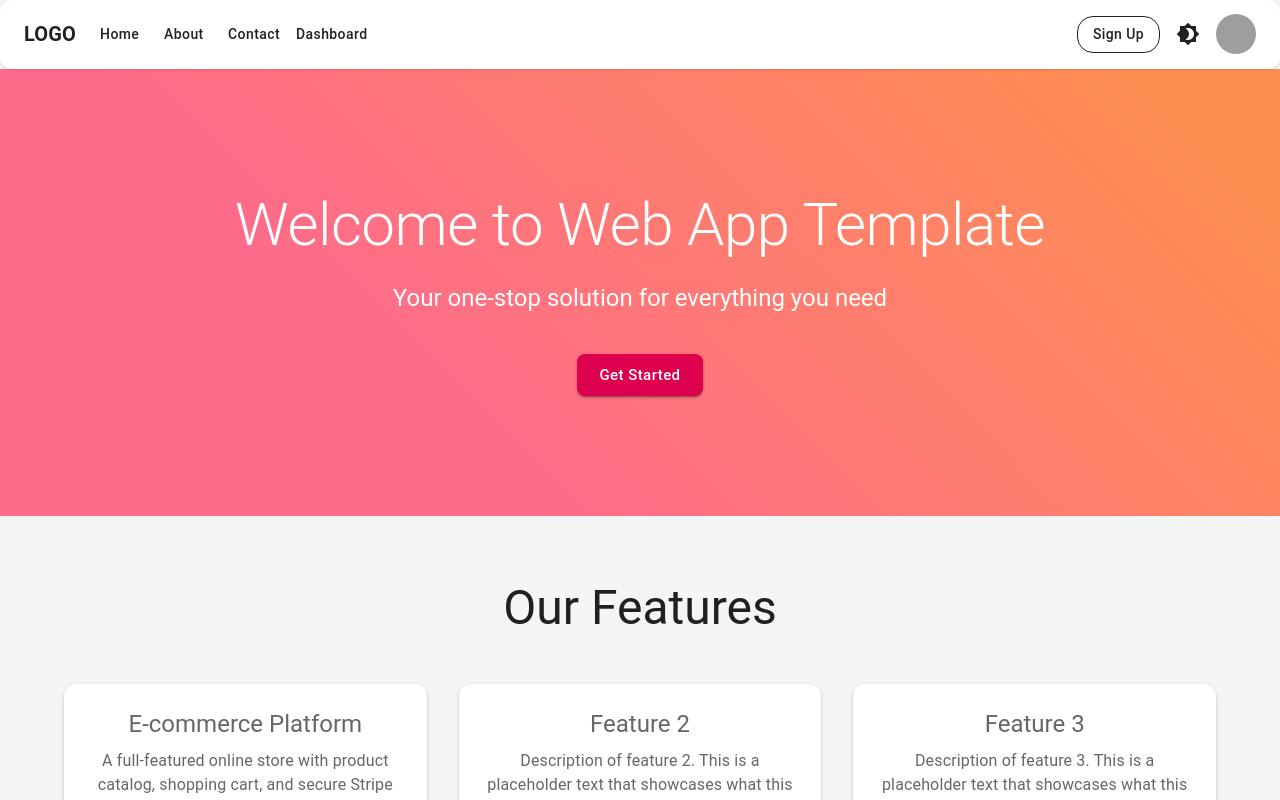
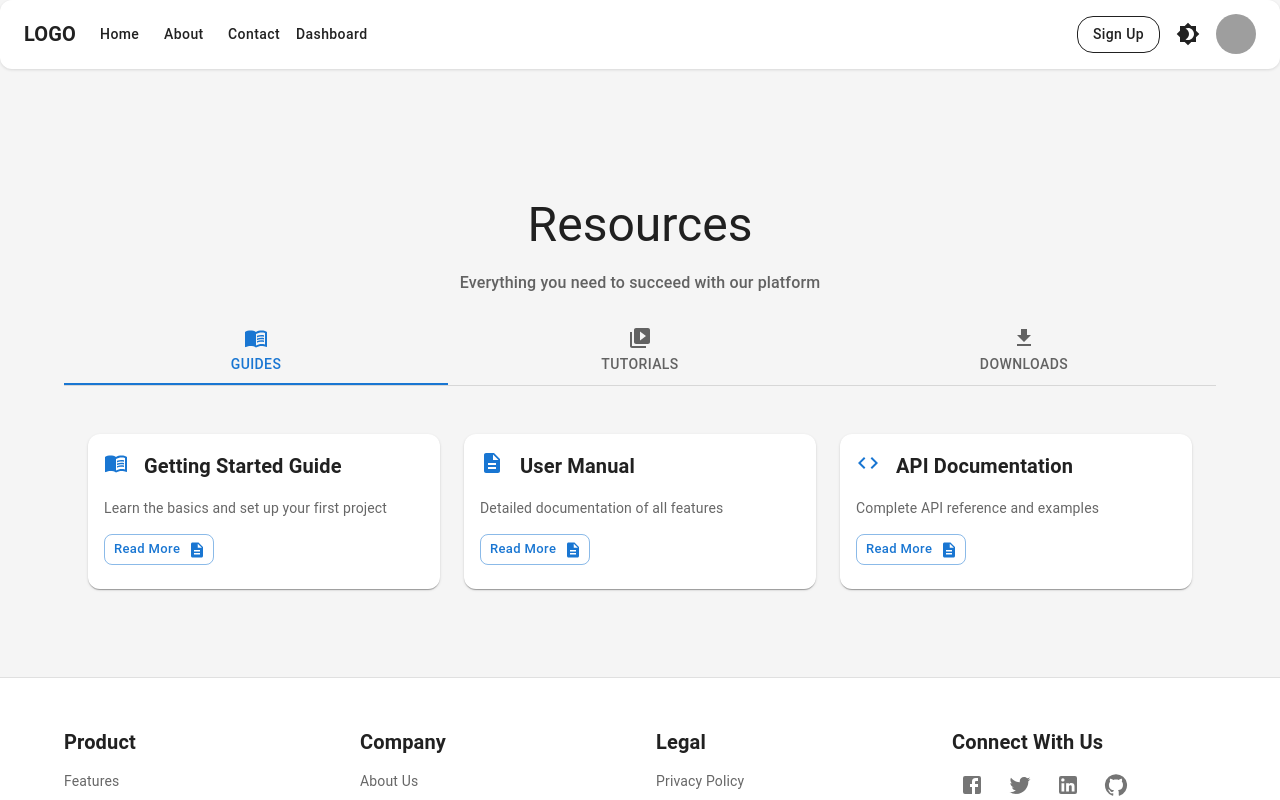
Before and after one commit to timone019/web-app-template, a React (Create React App) app: page /resources in a window 1280 px wide. Before the commit this address led to /. Shown: the top 800 px of the page. Built offline with nearby package versions, Linux system fonts and the light colour scheme; grey boxes are pictures that could not be loaded.

Commit message:
footer: built out resources page

```diff
--- a/src/App.tsx
+++ b/src/App.tsx
@@ -19,6 +19,7 @@ import Ecommerce from './pages/Ecommerce';
 import Checkout from './pages/Checkout';
 import OrderConfirmation from './pages/OrderConfirmation';
 import Pricing from './pages/Pricing';
+import Resources from './pages/Resources';
 
 const App = () => {
   return (
@@ -126,6 +127,17 @@ const AppContent = () => {
                 </Box>
               }
             />
+            <Route
+              path="/resources"
+              element={
+                <Box sx={{ display: 'flex', flexDirection: 'column', minHeight: '100vh' }}>
+                  <Box sx={{ flex: 1, mt: 8 }}>
+                    <Resources />
+                  </Box>
+                  <Footer />
+                </Box>
+              }
+            />
             <Route path="*" element={<Navigate to="/" replace />} />
           </Routes>
         </Box>
--- a/src/components/Footer.tsx
+++ b/src/components/Footer.tsx
@@ -1,5 +1,6 @@
 import React from 'react';
 import { Box, Container, Grid, Typography, Link, IconButton } from '@mui/material';
+import { Link as RouterLink } from 'react-router-dom';
 import {
   Facebook as FacebookIcon,
   Twitter as TwitterIcon,
@@ -14,7 +15,7 @@ const Footer: React.FC = () => {
     product: [
       { name: 'Features', href: '#' },
       { name: 'Pricing', href: '/pricing' },
-      { name: 'Resources', href: '#' },
+      { name: 'Resources', path: '/resources' },
       { name: 'Roadmap', href: '#' },
     ],
     company: [
@@ -58,9 +59,36 @@ const Footer: React.FC = () => {
             <Box>
               {footerLinks.product.map((link) => (
                 <Box key={link.name} sx={{ py: 0.5 }}>
-                  <Link href={link.href} variant="body2" color="text.secondary">
-                    {link.name}
-                  </Link>
+                  {link.path ? (
+                    <Link
+                      component={RouterLink}
+                      to={link.path}
+                      variant="body2"
+                      color="text.secondary"
+                      sx={{
+                        textDecoration: 'none',
+                        '&:hover': {
+                          textDecoration: 'underline',
+                        },
+                      }}
+                    >
+                      {link.name}
+                    </Link>
+                  ) : (
+                    <Link
+                      href={link.href}
+                      variant="body2"
+                      color="text.secondary"
+                      sx={{
+                        textDecoration: 'none',
+                        '&:hover': {
+                          textDecoration: 'underline',
+                        },
+                      }}
+                    >
+                      {link.name}
+                    </Link>
+                  )}
                 </Box>
               ))}
             </Box>
@@ -74,7 +102,17 @@ const Footer: React.FC = () => {
             <Box>
               {footerLinks.company.map((link) => (
                 <Box key={link.name} sx={{ py: 0.5 }}>
-                  <Link href={link.href} variant="body2" color="text.secondary">
+                  <Link
+                    href={link.href}
+                    variant="body2"
+                    color="text.secondary"
+                    sx={{
+                      textDecoration: 'none',
+                      '&:hover': {
+                        textDecoration: 'underline',
+                      },
+                    }}
+                  >
                     {link.name}
                   </Link>
                 </Box>
@@ -90,7 +128,17 @@ const Footer: React.FC = () => {
             <Box>
               {footerLinks.legal.map((link) => (
                 <Box key={link.name} sx={{ py: 0.5 }}>
-                  <Link href={link.href} variant="body2" color="text.secondary">
+                  <Link
+                    href={link.href}
+                    variant="body2"
+                    color="text.secondary"
+                    sx={{
+                      textDecoration: 'none',
+                      '&:hover': {
+                        textDecoration: 'underline',
+                      },
+                    }}
+                  >
                     {link.name}
                   </Link>
                 </Box>
--- /dev/null
+++ b/src/pages/Resources.tsx
@@ -0,0 +1,265 @@
+import React, { useState, useEffect } from 'react';
+import {
+  Container,
+  Grid,
+  Card,
+  CardContent,
+  Typography,
+  Box,
+  Tab,
+  Tabs,
+  List,
+  ListItem,
+  ListItemIcon,
+  ListItemText,
+  Button,
+  Paper,
+  Divider,
+  useTheme,
+  useMediaQuery,
+} from '@mui/material';
+import {
+  MenuBook as GuideIcon,
+  LiveHelp as FAQIcon,
+  VideoLibrary as TutorialIcon,
+  Description as DocumentIcon,
+  Code as APIIcon,
+  Download as DownloadIcon,
+} from '@mui/icons-material';
+import { Link as RouterLink } from 'react-router-dom';
+
+interface TabPanelProps {
+  children?: React.ReactNode;
+  index: number;
+  value: number;
+}
+
+function TabPanel(props: TabPanelProps) {
+  const { children, value, index, ...other } = props;
+
+  return (
+    <div
+      role="tabpanel"
+      hidden={value !== index}
+      id={`resources-tabpanel-${index}`}
+      aria-labelledby={`resources-tab-${index}`}
+      {...other}
+    >
+      {value === index && <Box sx={{ p: 3 }}>{children}</Box>}
+    </div>
+  );
+}
+
+const Resources = () => {
+  const [selectedTab, setSelectedTab] = useState(0);
+  const theme = useTheme();
+  const isMobile = useMediaQuery(theme.breakpoints.down('sm'));
+
+  useEffect(() => {
+    console.log('Resources component mounted');
+  }, []);
+
+  const handleTabChange = (event: React.SyntheticEvent, newValue: number) => {
+    setSelectedTab(newValue);
+  };
+
+  const guides = [
+    {
+      title: 'Getting Started Guide',
+      description: 'Learn the basics and set up your first project',
+      icon: <GuideIcon />,
+      link: '/docs/getting-started',
+    },
+    {
+      title: 'User Manual',
+      description: 'Detailed documentation of all features',
+      icon: <DocumentIcon />,
+      link: '/docs/manual',
+    },
+    {
+      title: 'API Documentation',
+      description: 'Complete API reference and examples',
+      icon: <APIIcon />,
+      link: '/docs/api',
+    },
+  ];
+
+  const tutorials = [
+    {
+      title: 'Quick Start Tutorial',
+      duration: '5 min',
+      description: 'Get up and running in 5 minutes',
+      thumbnail: '/images/tutorial-1.jpg',
+    },
+    {
+      title: 'Advanced Features',
+      duration: '15 min',
+      description: 'Deep dive into advanced functionality',
+      thumbnail: '/images/tutorial-2.jpg',
+    },
+    {
+      title: 'Best Practices',
+      duration: '10 min',
+      description: 'Learn recommended patterns and practices',
+      thumbnail: '/images/tutorial-3.jpg',
+    },
+  ];
+
+  const downloads = [
+    {
+      title: 'Sample Project Template',
+      size: '2.3 MB',
+      description: 'Start with our pre-configured template',
+      type: 'ZIP',
+    },
+    {
+      title: 'Development Tools',
+      size: '15 MB',
+      description: 'Essential tools for local development',
+      type: 'EXE',
+    },
+    {
+      title: 'Documentation PDF',
+      size: '5.1 MB',
+      description: 'Offline documentation bundle',
+      type: 'PDF',
+    },
+  ];
+
+  return (
+    <Container
+      maxWidth="lg"
+      sx={{
+        py: 8,
+        position: 'relative',
+        zIndex: 1,
+        backgroundColor: theme.palette.background.default,
+      }}
+    >
+      <Typography variant="h3" component="h1" gutterBottom align="center">
+        Resources
+      </Typography>
+      <Typography variant="subtitle1" align="center" color="text.secondary" paragraph>
+        Everything you need to succeed with our platform
+      </Typography>
+
+      <Box sx={{ borderBottom: 1, borderColor: 'divider', mb: 3 }}>
+        <Tabs
+          value={selectedTab}
+          onChange={handleTabChange}
+          variant={isMobile ? 'scrollable' : 'fullWidth'}
+          scrollButtons={isMobile ? 'auto' : false}
+          aria-label="resources tabs"
+        >
+          <Tab icon={<GuideIcon />} label="Guides" />
+          <Tab icon={<TutorialIcon />} label="Tutorials" />
+          <Tab icon={<DownloadIcon />} label="Downloads" />
+        </Tabs>
+      </Box>
+
+      <TabPanel value={selectedTab} index={0}>
+        <Grid container spacing={3}>
+          {guides.map((guide, index) => (
+            <Grid item xs={12} md={4} key={index}>
+              <Card sx={{ height: '100%' }}>
+                <CardContent>
+                  <Box sx={{ display: 'flex', alignItems: 'center', mb: 2 }}>
+                    <Box sx={{ color: 'primary.main', mr: 2 }}>{guide.icon}</Box>
+                    <Typography variant="h6" component="h2">
+                      {guide.title}
+                    </Typography>
+                  </Box>
+                  <Typography variant="body2" color="text.secondary" paragraph>
+                    {guide.description}
+                  </Typography>
+                  <Button
+                    component={RouterLink}
+                    to={guide.link}
+                    variant="outlined"
+                    size="small"
+                    endIcon={<DocumentIcon />}
+                  >
+                    Read More
+                  </Button>
+                </CardContent>
+              </Card>
+            </Grid>
+          ))}
+        </Grid>
+      </TabPanel>
+
+      <TabPanel value={selectedTab} index={1}>
+        <Grid container spacing={3}>
+          {tutorials.map((tutorial, index) => (
+            <Grid item xs={12} md={4} key={index}>
+              <Card sx={{ height: '100%' }}>
+                <Box
+                  sx={{
+                    height: 140,
+                    backgroundColor: 'grey.200',
+                    display: 'flex',
+                    alignItems: 'center',
+                    justifyContent: 'center',
+                  }}
+                >
+                  <TutorialIcon sx={{ fontSize: 40, color: 'grey.400' }} />
+                </Box>
+                <CardContent>
+                  <Typography variant="h6" component="h2" gutterBottom>
+                    {tutorial.title}
+                  </Typography>
+                  <Typography variant="body2" color="text.secondary" paragraph>
+                    {tutorial.description}
+                  </Typography>
+                  <Box sx={{ display: 'flex', alignItems: 'center', justifyContent: 'space-between' }}>
+                    <Typography variant="caption" color="text.secondary">
+                      Duration: {tutorial.duration}
+                    </Typography>
+                    <Button variant="text" size="small" endIcon={<TutorialIcon />}>
+                      Watch Now
+                    </Button>
+                  </Box>
+                </CardContent>
+              </Card>
+            </Grid>
+          ))}
+        </Grid>
+      </TabPanel>
+
+      <TabPanel value={selectedTab} index={2}>
+        <Paper variant="outlined">
+          <List>
+            {downloads.map((download, index) => (
+              <React.Fragment key={index}>
+                {index > 0 && <Divider />}
+                <ListItem>
+                  <ListItemIcon>
+                    <DownloadIcon />
+                  </ListItemIcon>
+                  <ListItemText
+                    primary={download.title}
+                    secondary={
+                      <>
+                        <Typography variant="body2" color="text.secondary">
+                          {download.description}
+                        </Typography>
+                        <Typography variant="caption" color="text.secondary">
+                          Size: {download.size} • Type: {download.type}
+                        </Typography>
+                      </>
+                    }
+                  />
+                  <Button variant="contained" size="small" startIcon={<DownloadIcon />}>
+                    Download
+                  </Button>
+                </ListItem>
+              </React.Fragment>
+            ))}
+          </List>
+        </Paper>
+      </TabPanel>
+    </Container>
+  );
+};
+
+export default Resources;
```
